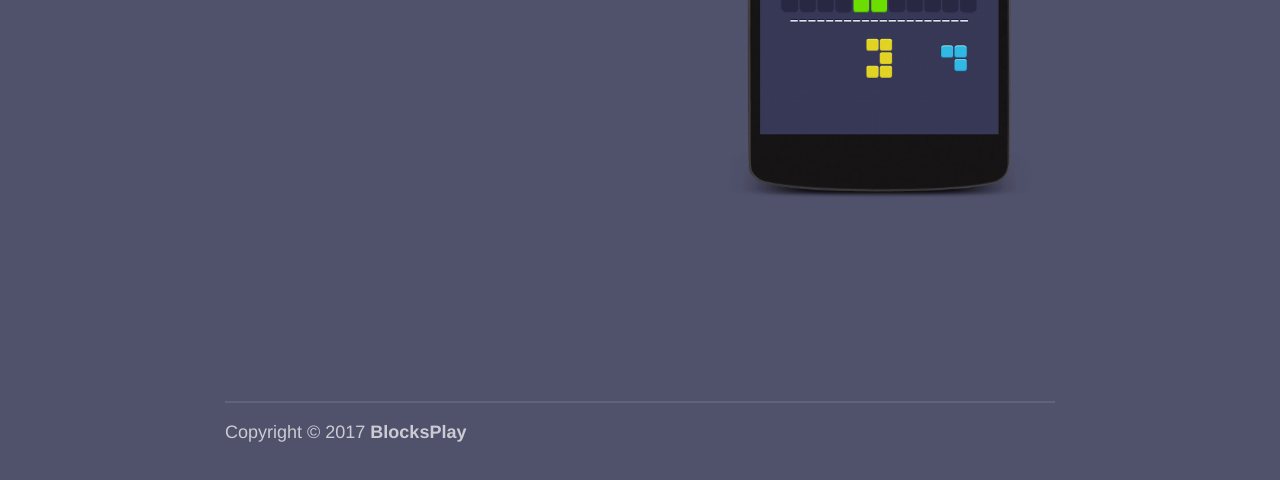
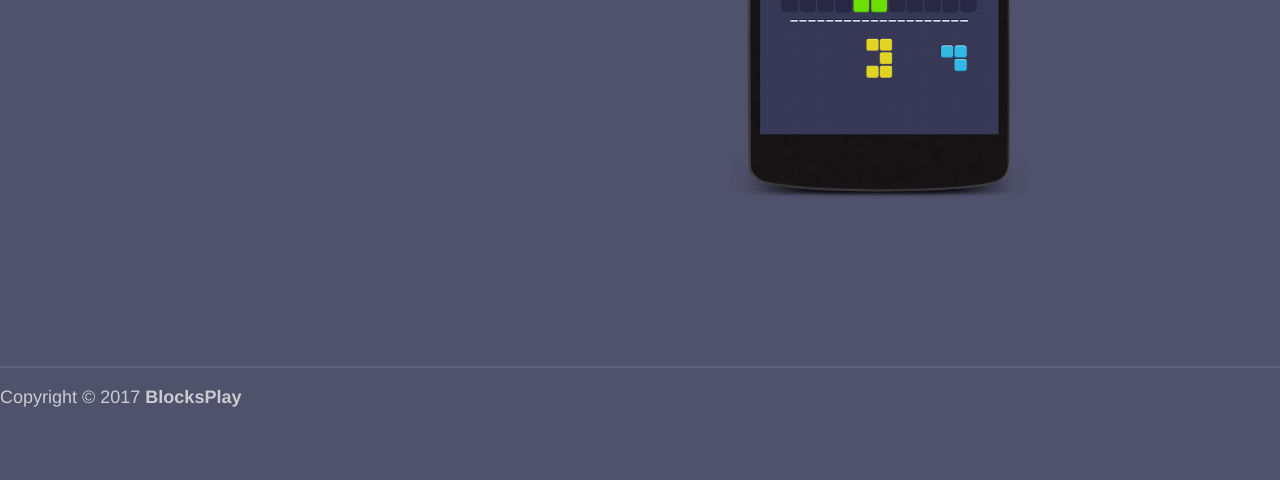
Before and after one commit to blocksplay/blockscrash, a plain HTML site: page index.html in a window 1280 px wide. Shown: the part 388-868 px from the top of the page. After the commit the page ends 800 px from the top, so only its background shows below. Drawn offline with Linux system fonts and the light colour scheme; a web font is replaced by a local one.

Commit message:
css changed

```diff
--- a/index.css
+++ b/index.css
@@ -266,6 +266,14 @@ p {
   left: 0;
 }
 
+.sep {
+  margin-top: 0
+}
+
+.container .footer{
+  padding-top: 0
+}
+
 /*.iphone-mask {
   position: absolute;
   z-index: 10;
--- a/index.html
+++ b/index.html
@@ -31,7 +31,7 @@
       <!--<img class="iphone-mask" src="iphone.png">-->
     </div>
   </header>
-  <footer class="container footer">
+  <footer class="footer">
     <div class="sep"></div>
     <p class="responsive credit">Copyright © 2017 <a href="#"><b>BlocksPlay<b></a></p>
   </footer>
```
